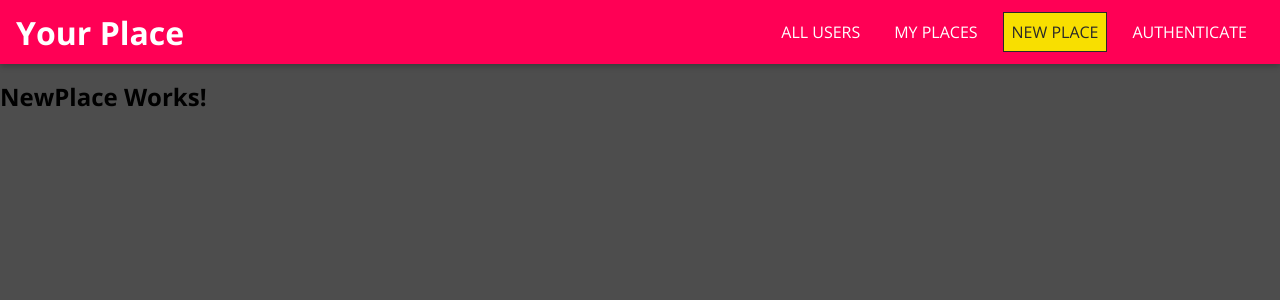
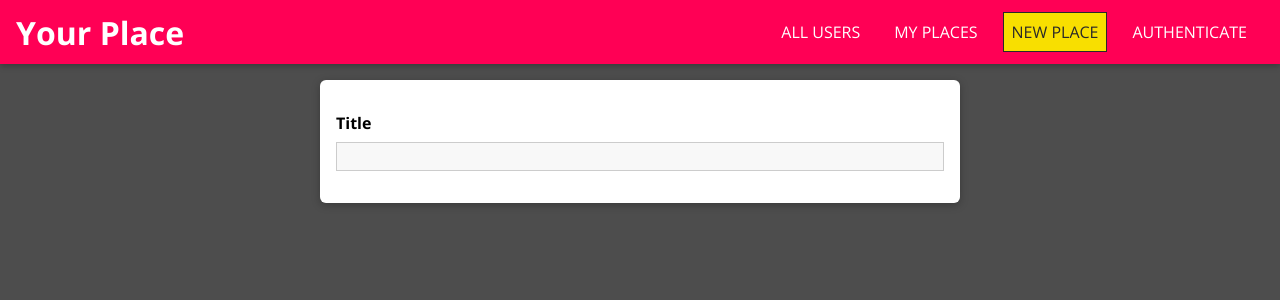
Before and after one commit to mishkamag/first-mern-app, a React (Create React App) app: page /places/new in a window 1280 px wide. Shown: the top 300 px of the page. Built offline with nearby package versions, Linux system fonts and the light colour scheme.

Commit message:
working with forms

```diff
--- a/src/places/components/PlaceItem.js
+++ b/src/places/components/PlaceItem.js
@@ -25,7 +25,7 @@
         footer={<Button onClick={closeMapHandler}>CLOSE</Button>}
       >
         <div className="map-container">
-          <h2>ThE MAP!</h2>
+          <h2>This is map</h2>
         </div>
       </Modal>
       <li className="place-item">
--- /dev/null
+++ b/src/places/pages/NewPlace.css
@@ -0,0 +1,10 @@
+.place-form {
+  list-style: none;
+  margin: 0 auto;
+  padding: 1rem;
+  width: 90%;
+  max-width: 40rem;
+  box-shadow: 0 2px 8px rgba(0, 0, 0, 0.26);
+  border-radius: 6px;
+  background: white;
+}
--- a/src/places/pages/NewPlace.js
+++ b/src/places/pages/NewPlace.js
@@ -1,7 +1,13 @@
-import React from 'react';
+import React from "react";
+import Input from "../../shared/components/FormElements/Input";
+import "./NewPlace.css";
 
 const NewPlace = () => {
-  return <h2>NewPlace Works!</h2>
+  return (
+    <form className="place-form">
+      <Input element="input" type="text" label="Title" />
+    </form>
+  );
 };
 
 export default NewPlace;
--- /dev/null
+++ b/src/shared/components/FormElements/Input.css
@@ -0,0 +1,41 @@
+.form-control {
+  margin: 1rem 0;
+}
+
+.form-control label,
+.form-control input,
+.form-control textarea {
+  display: block;
+}
+
+.form-control label {
+  font-weight: bold;
+  margin-bottom: 0.5rem;
+}
+
+.form-control input,
+.form-control textarea {
+  width: 100%;
+  font: inherit;
+  border: 1px solid #ccc;
+  background: #f8f8f8;
+  padding: 0.15rem 0.25rem;
+}
+
+.form-control input:focus,
+.form-control textarea:focus {
+  outline: none;
+  background: #ebebeb;
+  border-color: #510077;
+}
+
+.form-control--invalid label,
+.form-control--invalid p {
+  color: red;
+}
+
+.form-control--invalid input,
+.form-control--invalid textarea {
+  border-color: red;
+  background: #ffd1d1;
+}
--- /dev/null
+++ b/src/shared/components/FormElements/Input.js
@@ -0,0 +1,20 @@
+import React from "react";
+import "./Input.css";
+
+const Input = (props) => {
+  const element =
+    props.element === "input" ? (
+      <input id={props.id} type={props.type} placeholder={props.placeholder} />
+    ) : (
+      <textarea id={props.id} row={props.rows || 3} />
+    );
+
+  return (
+    <div className={`form-control`}>
+      <label htmlFor={props.id}>{props.label}</label>
+      {element}
+    </div>
+  );
+};
+
+export default Input;
```
